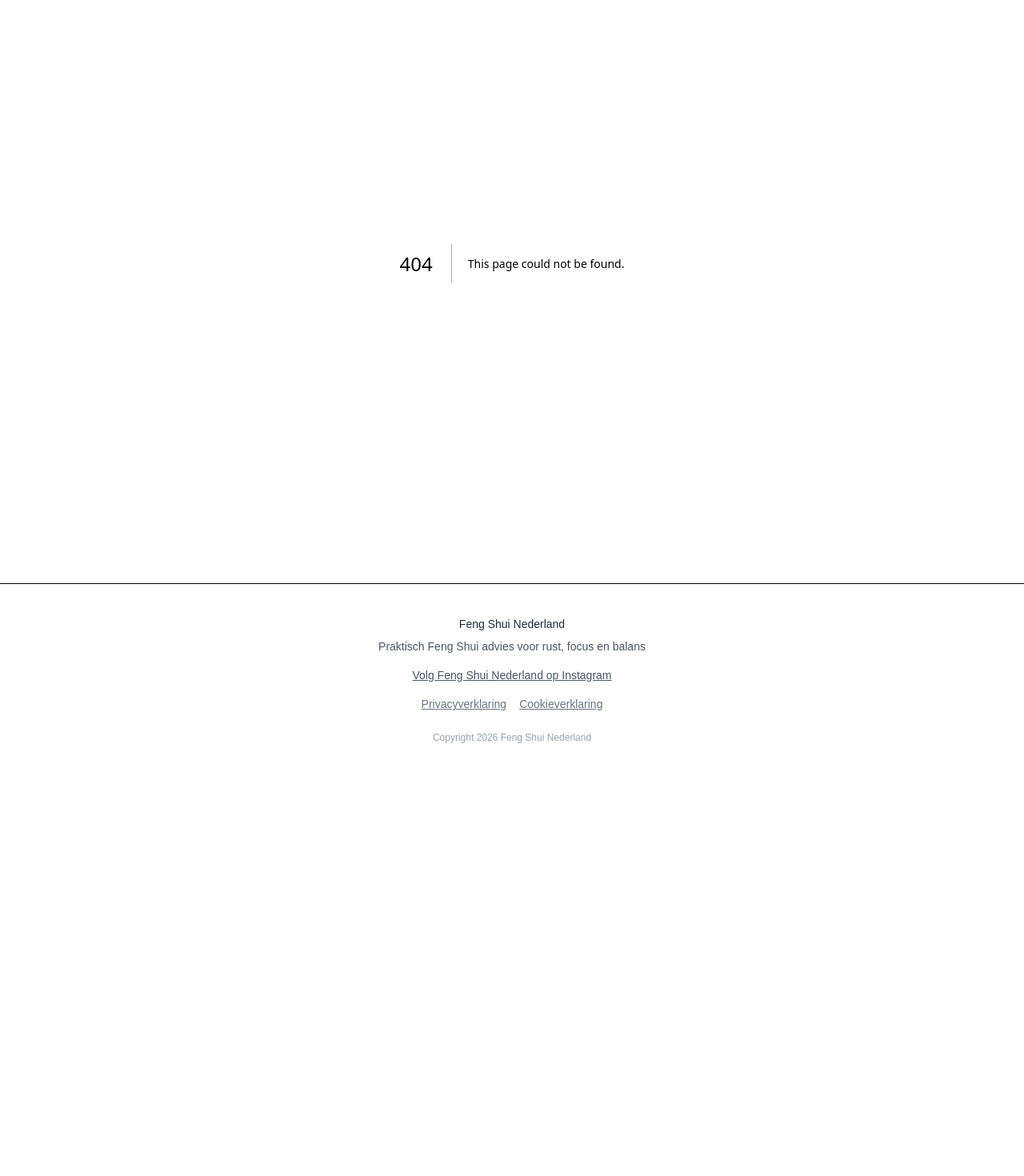
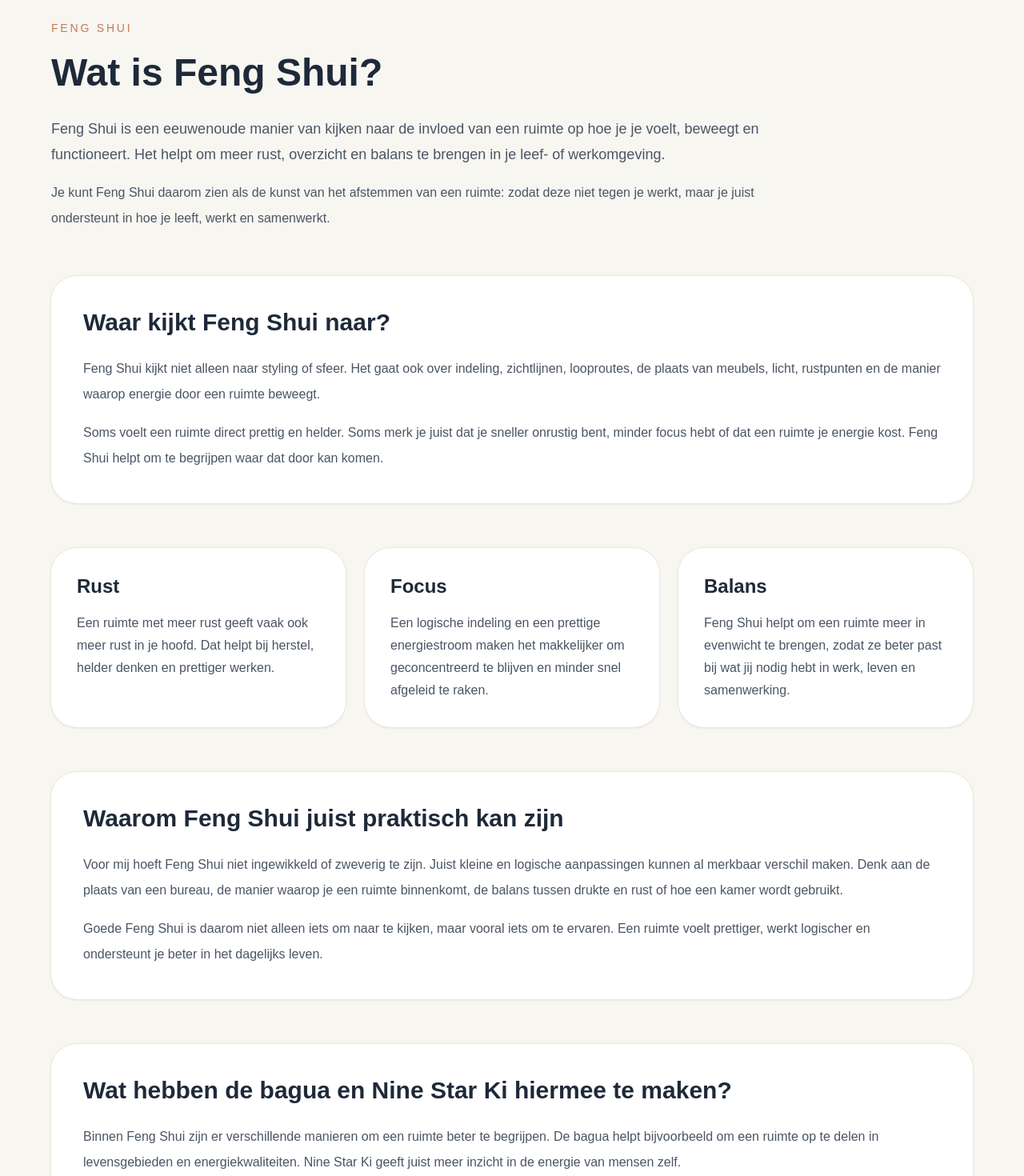
Before and after one commit to darius858/fengshuinederland-site, a Next.js app: page /wat-is-feng-shui in a window 1280 px wide. Before the commit this address had no page. Shown: the part 150-1620 px from the top of the page at 80% size. Before the commit the page ends 1120 px from the top, so only its background shows below. Built offline with nearby package versions, Linux system fonts and the light colour scheme.

Commit message:
Add Feng Shui explainer page

```diff
--- a/app/page.tsx
+++ b/app/page.tsx
@@ -126,6 +126,13 @@ export default function Home() {
               </ul>
 
               <div className="mt-8">
+                <a
+                  href="/wat-is-feng-shui"
+                  className="mr-4 inline-flex rounded-full border border-[#c57b57] px-7 py-3 text-sm font-medium text-[#c57b57] transition hover:bg-[#c57b57] hover:text-white"
+                >
+                  Wat is Feng Shui?
+                </a>
+
                 <a
                   href="/wat-is-de-bagua"
                   className="inline-flex rounded-full border border-[#c57b57] px-7 py-3 text-sm font-medium text-[#c57b57] transition hover:bg-[#c57b57] hover:text-white"
--- a/app/sitemap.ts
+++ b/app/sitemap.ts
@@ -39,6 +39,10 @@ export default function sitemap(): MetadataRoute.Sitemap {
       lastModified: new Date(),
     },
     {
+      url: "https://fengshuinederland.nl/wat-is-feng-shui",
+      lastModified: new Date(),
+    },
+    {
       url: "https://fengshuinederland.nl/contact",
       lastModified: new Date(),
     },
--- a/app/wat-is-de-bagua/page.tsx
+++ b/app/wat-is-de-bagua/page.tsx
@@ -117,6 +117,13 @@ export default function BaguaPage() {
             </p>
 
             <div className="mt-8 flex flex-wrap gap-4">
+              <Link
+                href="/wat-is-feng-shui"
+                className="rounded-full border border-[#c57b57] px-7 py-3 text-sm font-medium text-[#c57b57] transition hover:bg-[#c57b57] hover:text-white"
+              >
+                Lees wat Feng Shui is
+              </Link>
+
               <Link
                 href="/diensten"
                 className="rounded-full bg-[#c57b57] px-7 py-3 text-sm font-medium text-white transition hover:bg-[#b36c49]"
--- /dev/null
+++ b/app/wat-is-feng-shui/page.tsx
@@ -0,0 +1,222 @@
+import Link from "next/link";
+import type { Metadata } from "next";
+
+import { createMetadata } from "../seo";
+
+const faqs = [
+  {
+    question: "Is Feng Shui alleen iets voor huizen?",
+    answer:
+      "Nee. Feng Shui kan ook waardevol zijn voor werkruimtes, praktijken en kantoren. Overal waar mensen leven of werken heeft een ruimte invloed op rust, concentratie en welzijn.",
+  },
+  {
+    question: "Moet ik mijn hele interieur veranderen?",
+    answer:
+      "Meestal niet. Vaak zit de grootste winst juist in een paar gerichte aanpassingen die meer rust, flow en logica in een ruimte brengen.",
+  },
+  {
+    question: "Is Feng Shui zweverig?",
+    answer:
+      "Dat hoeft helemaal niet. Feng Shui kan juist heel praktisch worden toegepast door te kijken naar indeling, looproutes, zichtlijnen, gebruiksgemak en de sfeer van een ruimte.",
+  },
+  {
+    question: "Wat is het verschil tussen Feng Shui en Nine Star Ki?",
+    answer:
+      "Feng Shui kijkt vooral naar de invloed van de ruimte en omgeving. Nine Star Ki helpt juist om meer inzicht te krijgen in de energie en patronen van mensen. Die twee versterken elkaar mooi.",
+  },
+];
+
+export const metadata: Metadata = createMetadata({
+  title: "Wat is Feng Shui? | Feng Shui Nederland",
+  description:
+    "Lees wat Feng Shui is, hoe deze methode werkt en hoe je met kleine aanpassingen meer rust, focus en balans in een ruimte kunt brengen.",
+  path: "/wat-is-feng-shui",
+  keywords: [
+    "wat is feng shui",
+    "feng shui uitleg",
+    "feng shui werkplek",
+    "praktische feng shui",
+    "feng shui betekenis",
+  ],
+});
+
+export default function WatIsFengShuiPage() {
+  return (
+    <main className="bg-[#f8f6f1] px-6 py-20 text-gray-800 md:py-24">
+      <div className="mx-auto max-w-6xl">
+        <section className="max-w-4xl">
+          <p className="text-sm uppercase tracking-[0.2em] text-[#c57b57]">
+            Feng Shui
+          </p>
+
+          <h1 className="mt-4 text-4xl font-semibold leading-tight md:text-5xl">
+            Wat is Feng Shui?
+          </h1>
+
+          <p className="mt-6 text-lg leading-8 text-gray-600">
+            Feng Shui is een eeuwenoude manier van kijken naar de invloed van
+            een ruimte op hoe je je voelt, beweegt en functioneert. Het helpt
+            om meer rust, overzicht en balans te brengen in je leef- of
+            werkomgeving.
+          </p>
+
+          <p className="mt-4 leading-8 text-gray-600">
+            Je kunt Feng Shui daarom zien als de kunst van het afstemmen van
+            een ruimte: zodat deze niet tegen je werkt, maar je juist
+            ondersteunt in hoe je leeft, werkt en samenwerkt.
+          </p>
+        </section>
+
+        <section className="mt-14 rounded-[2rem] bg-white p-8 shadow-sm ring-1 ring-[#eee7dd] md:p-10">
+          <h2 className="text-3xl font-semibold">Waar kijkt Feng Shui naar?</h2>
+
+          <p className="mt-6 leading-8 text-gray-600">
+            Feng Shui kijkt niet alleen naar styling of sfeer. Het gaat ook
+            over indeling, zichtlijnen, looproutes, de plaats van meubels,
+            licht, rustpunten en de manier waarop energie door een ruimte
+            beweegt.
+          </p>
+
+          <p className="mt-4 leading-8 text-gray-600">
+            Soms voelt een ruimte direct prettig en helder. Soms merk je juist
+            dat je sneller onrustig bent, minder focus hebt of dat een ruimte
+            je energie kost. Feng Shui helpt om te begrijpen waar dat door kan
+            komen.
+          </p>
+        </section>
+
+        <section className="mt-14 grid gap-6 md:grid-cols-3">
+          <div className="rounded-[2rem] bg-white p-8 shadow-sm ring-1 ring-[#eee7dd]">
+            <h2 className="text-2xl font-semibold">Rust</h2>
+            <p className="mt-4 leading-7 text-gray-600">
+              Een ruimte met meer rust geeft vaak ook meer rust in je hoofd.
+              Dat helpt bij herstel, helder denken en prettiger werken.
+            </p>
+          </div>
+
+          <div className="rounded-[2rem] bg-white p-8 shadow-sm ring-1 ring-[#eee7dd]">
+            <h2 className="text-2xl font-semibold">Focus</h2>
+            <p className="mt-4 leading-7 text-gray-600">
+              Een logische indeling en een prettige energiestroom maken het
+              makkelijker om geconcentreerd te blijven en minder snel
+              afgeleid te raken.
+            </p>
+          </div>
+
+          <div className="rounded-[2rem] bg-white p-8 shadow-sm ring-1 ring-[#eee7dd]">
+            <h2 className="text-2xl font-semibold">Balans</h2>
+            <p className="mt-4 leading-7 text-gray-600">
+              Feng Shui helpt om een ruimte meer in evenwicht te brengen, zodat
+              ze beter past bij wat jij nodig hebt in werk, leven en
+              samenwerking.
+            </p>
+          </div>
+        </section>
+
+        <section className="mt-14 rounded-[2rem] bg-white p-8 shadow-sm ring-1 ring-[#eee7dd] md:p-10">
+          <h2 className="text-3xl font-semibold">
+            Waarom Feng Shui juist praktisch kan zijn
+          </h2>
+
+          <p className="mt-6 leading-8 text-gray-600">
+            Voor mij hoeft Feng Shui niet ingewikkeld of zweverig te zijn.
+            Juist kleine en logische aanpassingen kunnen al merkbaar verschil
+            maken. Denk aan de plaats van een bureau, de manier waarop je een
+            ruimte binnenkomt, de balans tussen drukte en rust of hoe een kamer
+            wordt gebruikt.
+          </p>
+
+          <p className="mt-4 leading-8 text-gray-600">
+            Goede Feng Shui is daarom niet alleen iets om naar te kijken, maar
+            vooral iets om te ervaren. Een ruimte voelt prettiger, werkt
+            logischer en ondersteunt je beter in het dagelijks leven.
+          </p>
+        </section>
+
+        <section className="mt-14 rounded-[2rem] bg-white p-8 shadow-sm ring-1 ring-[#eee7dd] md:p-10">
+          <h2 className="text-3xl font-semibold">
+            Wat hebben de bagua en Nine Star Ki hiermee te maken?
+          </h2>
+
+          <p className="mt-6 leading-8 text-gray-600">
+            Binnen Feng Shui zijn er verschillende manieren om een ruimte
+            beter te begrijpen. De bagua helpt bijvoorbeeld om een ruimte op te
+            delen in levensgebieden en energiekwaliteiten. Nine Star Ki geeft
+            juist meer inzicht in de energie van mensen zelf.
+          </p>
+
+          <p className="mt-4 leading-8 text-gray-600">
+            Samen zorgen die invalshoeken voor meer diepgang: je kijkt niet
+            alleen naar de ruimte, maar ook naar hoe die ruimte past bij de
+            mensen die erin wonen of werken.
+          </p>
+
+          <div className="mt-8 flex flex-wrap gap-4">
+            <Link
+              href="/wat-is-de-bagua"
+              className="rounded-full border border-[#c57b57] px-7 py-3 text-sm font-medium text-[#c57b57] transition hover:bg-[#c57b57] hover:text-white"
+            >
+              Lees wat de bagua is
+            </Link>
+
+            <Link
+              href="/nine-star-ki"
+              className="rounded-full border border-[#c57b57] px-7 py-3 text-sm font-medium text-[#c57b57] transition hover:bg-[#c57b57] hover:text-white"
+            >
+              Meer over Nine Star Ki
+            </Link>
+          </div>
+        </section>
+
+        <section className="mt-14 rounded-[2rem] bg-white p-8 shadow-sm ring-1 ring-[#eee7dd] md:p-10">
+          <h2 className="text-3xl font-semibold">Veelgestelde vragen</h2>
+
+          <div className="mt-10 space-y-6">
+            {faqs.map((faq) => (
+              <div
+                key={faq.question}
+                className="rounded-2xl bg-[#fcfaf7] p-6 ring-1 ring-[#efe7dd]"
+              >
+                <h3 className="text-lg font-semibold text-gray-800">
+                  {faq.question}
+                </h3>
+                <p className="mt-3 leading-7 text-gray-600">{faq.answer}</p>
+              </div>
+            ))}
+          </div>
+        </section>
+
+        <section className="mt-14 rounded-[2rem] bg-[#2f312d] px-8 py-14 text-center text-white md:px-14">
+          <p className="text-sm uppercase tracking-[0.2em] text-white/70">
+            Volgende stap
+          </p>
+
+          <h2 className="mt-4 text-3xl font-semibold md:text-4xl">
+            Benieuwd wat Feng Shui voor jouw ruimte kan betekenen?
+          </h2>
+
+          <p className="mx-auto mt-6 max-w-2xl leading-8 text-white/80">
+            Met praktische Feng Shui analyse kijk ik naar wat jouw ruimte nodig
+            heeft om meer rust, focus en balans te ondersteunen.
+          </p>
+
+          <div className="mt-10 flex flex-wrap justify-center gap-4">
+            <Link
+              href="/diensten"
+              className="rounded-full bg-[#c57b57] px-7 py-3 text-sm font-medium text-white transition hover:bg-[#b36c49]"
+            >
+              Bekijk de diensten
+            </Link>
+
+            <Link
+              href="/contact"
+              className="rounded-full border border-white/30 px-7 py-3 text-sm font-medium text-white transition hover:bg-white/10"
+            >
+              Plan gratis intake
+            </Link>
+          </div>
+        </section>
+      </div>
+    </main>
+  );
+}
```
